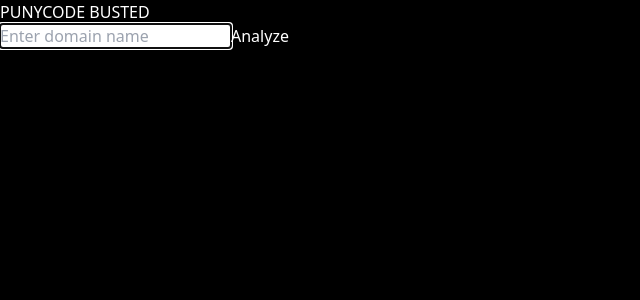
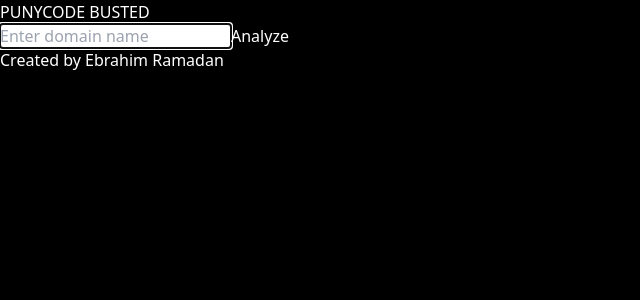
Before and after one commit to Ebrahim-Ramadan/punycode-BUSTED, a React (Vite) app: page / in a window 1280 px wide. Shown: the top 300 px of the page, without its empty margins (0-640 px from the left). Built offline with nearby package versions, Linux system fonts and the light colour scheme.

Commit message:
added credits

```diff
--- a/src/Credit.jsx
+++ b/src/Credit.jsx
@@ -0,0 +1,19 @@
+import React from "react";
+
+export const Credit = () => {
+  return (
+    <div className="fixed bottom-0 left-0 p-4  text-neutral-300 font-medium text-xs md:text-sm">
+      Created by{" "}
+      <a
+        href="https://github.com/ebrahim-ramadan"
+        target="_blank"
+        rel="noopener noreferrer"
+        className="text-blue-400 hover:underline"
+      >
+        Ebrahim Ramadan
+      </a>
+    </div>
+  );
+};
+
+export default Credit;
--- a/src/main.jsx
+++ b/src/main.jsx
@@ -1,10 +1,14 @@
-import { StrictMode } from 'react'
+import {  StrictMode } from 'react'
 import { createRoot } from 'react-dom/client'
 import App from './App.jsx'
 import './index.css'
+import Credit from './Credit.jsx'
 
 createRoot(document.getElementById('root')).render(
   <StrictMode>
     <App />
+    <Credit/>
+
+
   </StrictMode>,
 )
```
Also changed, not shown: src/App.jsx (+9 -1 lines), src/assets/LoadingDots.jsx (added, +25 -0 lines).
